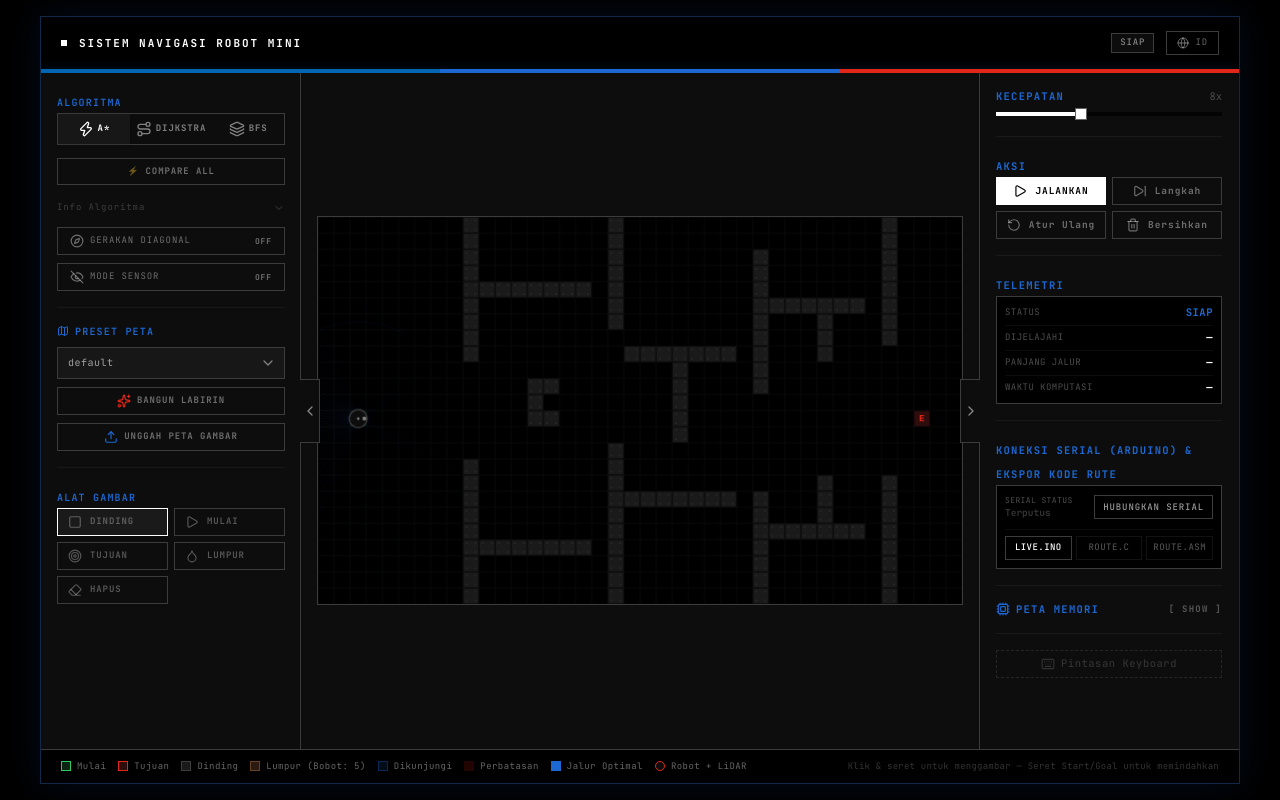
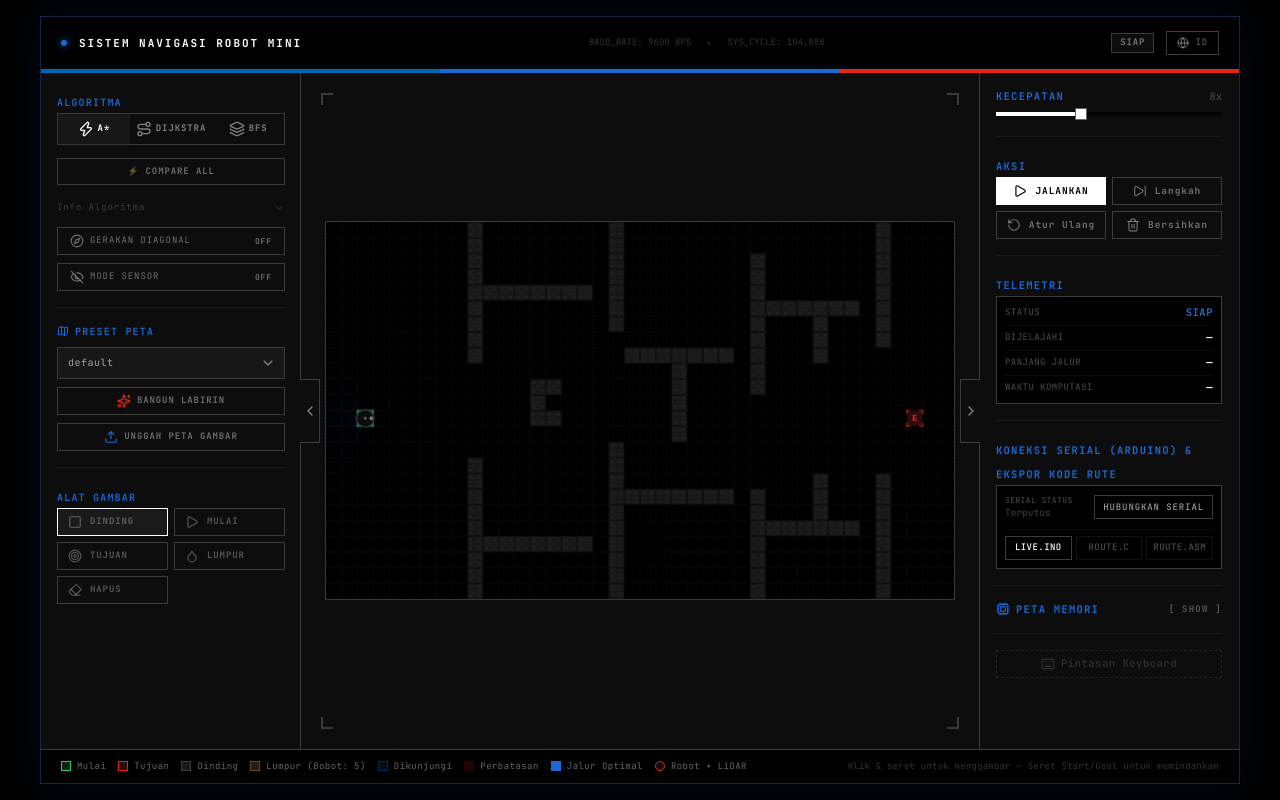
Before and after one commit to adnan-rabban/uas-arkom, a React (Vite) app: page / in a window 1280 px wide. Built offline with nearby package versions, Linux system fonts and the light colour scheme.

Commit message:
feat(hud): introduce target brackets, node ripples, rotating lidar sweep scopes, and status LEDs for a fully interactive scanner experience

```diff
--- a/index.html
+++ b/index.html
@@ -5,7 +5,7 @@
     <link rel="icon" type="image/svg+xml" href="/favicon.svg" />
     <meta name="viewport" content="width=device-width, initial-scale=1.0" />
     <meta name="description" content="Simulasi interaktif Mini Robot Navigation System — A*, Dijkstra, BFS pathfinding visualization" />
-    <title>Mini Robot Navigation System</title>
+    <title>Simulation Robot Navigation System</title>
     <link rel="preconnect" href="https://fonts.googleapis.com" />
     <link rel="preconnect" href="https://fonts.gstatic.com" crossorigin />
     <link href="https://fonts.googleapis.com/css2?family=JetBrains+Mono:wght@300;400;500;600;700&display=swap" rel="stylesheet" />
--- a/src/components/LeftPanel.tsx
+++ b/src/components/LeftPanel.tsx
@@ -118,7 +118,10 @@ export function LeftPanel(props: LeftPanelProps) {
             <Compass className="w-3.5 h-3.5" />
             {t.diagonal}
           </span>
-          <span className="text-[8px] font-bold">{props.diagonal ? 'ON' : 'OFF'}</span>
+          <span className="flex items-center gap-1.5">
+            {props.diagonal && <span className="led-dot led-blue led-pulse" />}
+            <span className="text-[8px] font-bold">{props.diagonal ? 'ON' : 'OFF'}</span>
+          </span>
         </button>
 
         {/* SLAM Mode Switch */}
@@ -135,7 +138,10 @@ export function LeftPanel(props: LeftPanelProps) {
             <EyeOff className="w-3.5 h-3.5" />
             {t.slamModeTitle.split(' ')[0] + ' ' + (t.slamModeTitle.split(' ')[1] || 'SLAM')}
           </span>
-          <span className="text-[8px] font-bold">{props.slamMode ? 'ON' : 'OFF'}</span>
+          <span className="flex items-center gap-1.5">
+            {props.slamMode && <span className="led-dot led-green led-pulse" />}
+            <span className="text-[8px] font-bold">{props.slamMode ? 'ON' : 'OFF'}</span>
+          </span>
         </button>
       </div>
 
--- a/src/components/SimulationCanvas.tsx
+++ b/src/components/SimulationCanvas.tsx
@@ -39,6 +39,7 @@ export function SimulationCanvas({
   const lidarAngle = useRef(0);
   const pulseT = useRef(0);
   const animRef = useRef<number>(0);
+  const ripplesRef = useRef<{ row: number; col: number; age: number }[]>([]);
   const [hoveredCell, setHoveredCell] = useState<Position | null>(null);
 
   // Set to track cells revealed by LiDAR in SLAM Mode
@@ -50,6 +51,7 @@ export function SimulationCanvas({
   useEffect(() => {
     if (simulationState === 'idle') {
       traversedHistoryRef.current = [];
+      ripplesRef.current = [];
     }
   }, [simulationState]);
 
@@ -240,6 +242,24 @@ export function SimulationCanvas({
     ctx.fillStyle = COLORS.endText;
     ctx.fillText('E', e.col * CELL + CELL / 2, e.row * CELL + CELL / 2);
 
+    const drawBrackets = (row: number, col: number, color: string) => {
+      const x = col * CELL;
+      const y = row * CELL;
+      const len = 4;
+      ctx.strokeStyle = color;
+      ctx.lineWidth = 1.2;
+      // Top-Left
+      ctx.beginPath(); ctx.moveTo(x + len, y); ctx.lineTo(x, y); ctx.lineTo(x, y + len); ctx.stroke();
+      // Top-Right
+      ctx.beginPath(); ctx.moveTo(x + CELL - len, y); ctx.lineTo(x + CELL, y); ctx.lineTo(x + CELL, y + len); ctx.stroke();
+      // Bottom-Left
+      ctx.beginPath(); ctx.moveTo(x + len, y + CELL); ctx.lineTo(x, y + CELL); ctx.lineTo(x, y + CELL - len); ctx.stroke();
+      // Bottom-Right
+      ctx.beginPath(); ctx.moveTo(x + CELL - len, y + CELL); ctx.lineTo(x + CELL, y + CELL); ctx.lineTo(x + CELL, y + CELL - len); ctx.stroke();
+    };
+    drawBrackets(s.row, s.col, COLORS.startText);
+    drawBrackets(e.row, e.col, COLORS.endText);
+
     // -- Visited cells --
     const vc = Math.floor(vs);
     for (let i = 0; i < Math.min(vc, vord.length); i++) {
@@ -267,6 +287,20 @@ export function SimulationCanvas({
         ctx.fillStyle = `rgba(226,39,24,${(12 - age) / 12 * 0.4})`;
         ctx.fillRect(c * CELL + 1, r * CELL + 1, CELL - 2, CELL - 2);
       }
+    }
+
+    // -- Draw Exploration Ripples --
+    ctx.lineWidth = 1;
+    for (const r of ripplesRef.current) {
+      if (slamMode && !revealedCellsRef.current.has(`${r.row},${r.col}`)) continue;
+      const x = r.col * CELL + CELL / 2;
+      const y = r.row * CELL + CELL / 2;
+      const radius = (r.age / 30) * CELL * 1.6;
+      const alpha = 1 - r.age / 30;
+      ctx.strokeStyle = `rgba(28, 105, 212, ${alpha * 0.75})`;
+      ctx.beginPath();
+      ctx.arc(x, y, radius, 0, Math.PI * 2);
+      ctx.stroke();
     }
 
     // -- Traversed History (Garis Memory) --
@@ -303,7 +337,7 @@ export function SimulationCanvas({
         ctx.fillStyle = COLORS.pathCell;
         ctx.fillRect(c * CELL + 1, r * CELL + 1, CELL - 2, CELL - 2);
       }
-      ctx.strokeStyle = COLORS.pathLine; ctx.lineWidth = 1.5; ctx.lineJoin = 'round'; ctx.lineCap = 'round';
+      ctx.strokeStyle = COLORS.pathLine; ctx.lineWidth = 2.2; ctx.lineJoin = 'round'; ctx.lineCap = 'round';
       ctx.beginPath();
       let first = true;
       for (let i = 0; i < Math.min(pc, p.length); i++) {
@@ -318,6 +352,14 @@ export function SimulationCanvas({
         }
       }
       ctx.stroke();
+
+      // -- Marching flow glow path --
+      ctx.strokeStyle = '#38bdf8'; // Glowing cyan
+      ctx.lineWidth = 1.2;
+      ctx.setLineDash([6, 5]);
+      ctx.lineDashOffset = -pulseT.current * 0.45;
+      ctx.stroke();
+      ctx.setLineDash([]); // Reset
     }
 
     // -- Robot --
@@ -332,6 +374,30 @@ export function SimulationCanvas({
         ctx.strokeStyle = `rgba(28,105,212,${(1 - fade) * 0.12 + 0.02})`;
         ctx.lineWidth = 0.7; ctx.beginPath(); ctx.moveTo(rx, ry); ctx.lineTo(ray.x, ray.y); ctx.stroke();
       }
+
+      // Lidar Radar sweeping scope
+      ctx.strokeStyle = `rgba(28, 105, 212, ${active ? 0.12 : 0.04})`;
+      ctx.lineWidth = 0.8;
+      ctx.beginPath();
+      ctx.arc(rx, ry, CELL * 4.2, 0, Math.PI * 2);
+      ctx.stroke();
+
+      // Radar crosshairs
+      ctx.strokeStyle = `rgba(28, 105, 212, ${active ? 0.2 : 0.05})`;
+      ctx.lineWidth = 0.5;
+      ctx.beginPath();
+      ctx.moveTo(rx - CELL * 4.7, ry); ctx.lineTo(rx + CELL * 4.7, ry);
+      ctx.moveTo(rx, ry - CELL * 4.7); ctx.lineTo(rx, ry + CELL * 4.7);
+      ctx.stroke();
+
+      // Rotating dashed outer scope
+      ctx.strokeStyle = `rgba(28, 105, 212, ${active ? 0.18 : 0.05})`;
+      ctx.lineWidth = 1;
+      ctx.setLineDash([2, 5]);
+      ctx.beginPath();
+      ctx.arc(rx, ry, CELL * 4.7, -lidarAngle.current * 0.8, -lidarAngle.current * 0.8 + Math.PI * 2);
+      ctx.stroke();
+      ctx.setLineDash([]); // Reset
 
       ctx.strokeStyle = `rgba(28,105,212,${active ? 0.22 : 0.08})`;
       ctx.lineWidth = 1; ctx.beginPath(); ctx.arc(rx, ry, CELL * 6, lidarAngle.current, lidarAngle.current + 0.9); ctx.stroke();
@@ -371,6 +437,19 @@ export function SimulationCanvas({
       if (stateRef.current === 'exploring') {
         onSetVstep((prev) => {
           const next = Math.min(prev + spd * 0.55, visitOrderRef.current.length);
+          const prevInt = Math.floor(prev);
+          const nextInt = Math.floor(next);
+          if (nextInt > prevInt) {
+            for (let i = prevInt; i < nextInt; i++) {
+              if (visitOrderRef.current[i]) {
+                ripplesRef.current.push({
+                  row: visitOrderRef.current[i].row,
+                  col: visitOrderRef.current[i].col,
+                  age: 0,
+                });
+              }
+            }
+          }
           if (next >= visitOrderRef.current.length) {
             onSetState(pathRef.current.length > 0 ? 'pathing' : 'done');
           }
@@ -396,6 +475,11 @@ export function SimulationCanvas({
           return next;
         });
       }
+
+      // Update ripple ages
+      ripplesRef.current = ripplesRef.current
+        .map((r) => ({ ...r, age: r.age + 1 }))
+        .filter((r) => r.age < 30);
 
       drawFrame();
       animRef.current = requestAnimationFrame(animate);
@@ -429,7 +513,12 @@ export function SimulationCanvas({
   const t = translations[lang];
 
   return (
-    <div className="relative bg-[#0d0d0d] rounded-none overflow-hidden flex-1 flex items-center justify-center min-h-0 h-full w-full">
+    <div className="relative bg-[#0d0d0d] rounded-none overflow-hidden flex-1 flex items-center justify-center min-h-0 h-full w-full crt-overlay p-2">
+      {/* HUD corner brackets */}
+      <div className="absolute top-1 left-1 w-3 h-3 border-t-2 border-l-2 border-white/20 pointer-events-none" />
+      <div className="absolute top-1 right-1 w-3 h-3 border-t-2 border-r-2 border-white/20 pointer-events-none" />
+      <div className="absolute bottom-1 left-1 w-3 h-3 border-b-2 border-l-2 border-white/20 pointer-events-none" />
+      <div className="absolute bottom-1 right-1 w-3 h-3 border-b-2 border-r-2 border-white/20 pointer-events-none" />
       <canvas
         ref={canvasRef}
         width={CANVAS_W}
--- a/src/components/TopBar.tsx
+++ b/src/components/TopBar.tsx
@@ -1,5 +1,6 @@
 import { Badge } from '@/components/ui/badge';
 import { Globe } from 'lucide-react';
+import { useEffect, useState } from 'react';
 import type { Language, SimulationState } from '@/types';
 import { translations } from '@/lib/constants';
 
@@ -12,6 +13,14 @@ interface TopBarProps {
 
 export function TopBar({ lang, onToggleLang, simulationState, pathFound }: TopBarProps) {
   const t = translations[lang];
+  const [ticks, setTicks] = useState(104820);
+
+  useEffect(() => {
+    const timer = setInterval(() => {
+      setTicks((prev) => prev + Math.floor(Math.random() * 3) + 1);
+    }, 150);
+    return () => clearInterval(timer);
+  }, []);
 
   const getStatusConfig = () => {
     switch (simulationState) {
@@ -28,15 +37,34 @@ export function TopBar({ lang, onToggleLang, simulationState, pathFound }: TopBa
     }
   };
 
+  const getLEDColor = () => {
+    switch (simulationState) {
+      case 'exploring':
+      case 'pathing':
+      case 'moving':
+        return 'led-orange led-pulse';
+      case 'done':
+        return pathFound ? 'led-green' : 'led-red';
+      default:
+        return 'led-blue';
+    }
+  };
+
   const status = getStatusConfig();
 
   return (
-    <div className="flex items-center justify-between px-5 py-3.5 bg-black border-none shrink-0">
+    <div className="flex items-center justify-between px-5 py-3.5 bg-black border-none shrink-0 select-none">
       <div className="flex items-center gap-3">
-        <div className="w-1.5 h-1.5 bg-white" />
+        <div className={`led-dot ${getLEDColor()}`} />
         <h1 className="text-[11px] font-bold tracking-[0.18em] uppercase text-white">
           {t.title}
         </h1>
+      </div>
+
+      <div className="hidden md:flex items-center gap-4 text-[9px] font-mono text-white/20">
+        <span>BAUD_RATE: 9600 BPS</span>
+        <span className="w-1 h-1 bg-white/10 rounded-full" />
+        <span>SYS_CYCLE: {ticks.toLocaleString()}</span>
       </div>
 
       <div className="flex items-center gap-3">
```
